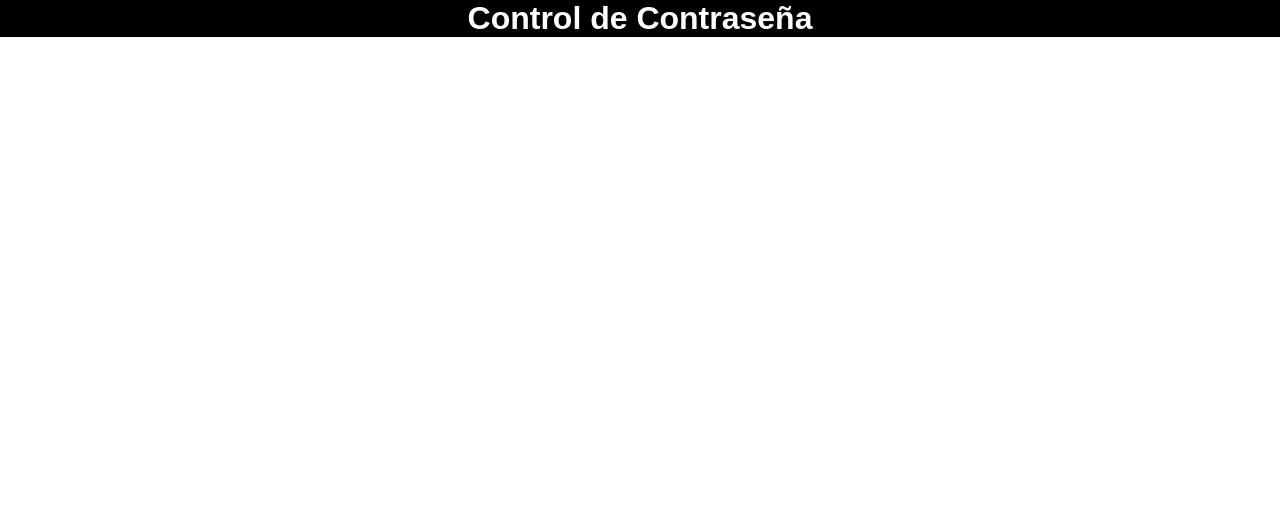
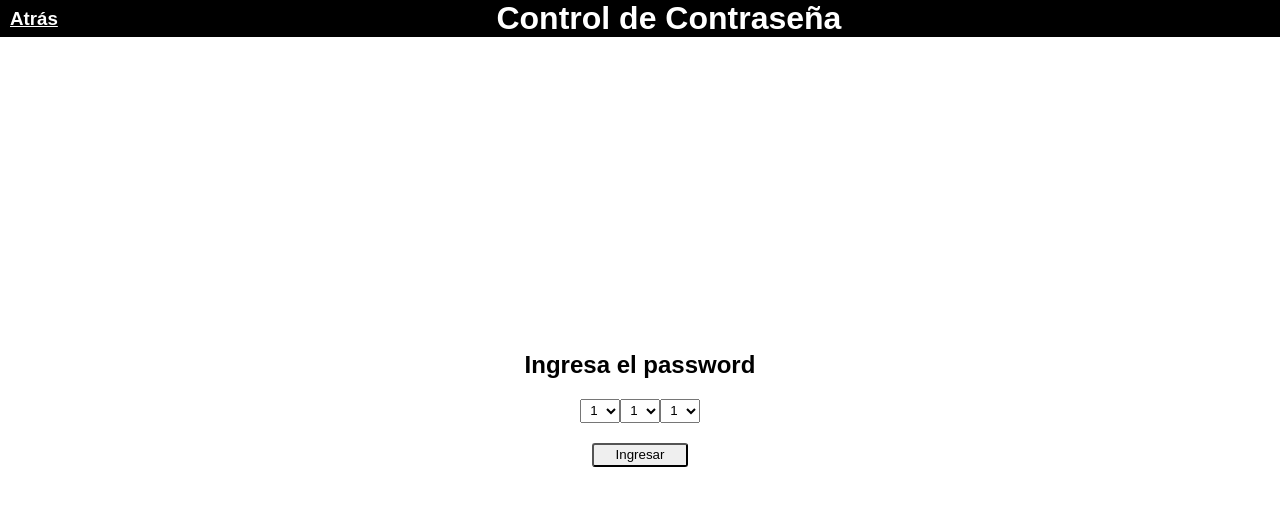
Before and after one commit to ncisanl/03_Desafio_02_Condiciones, a plain HTML site: page password_control.html in a window 1280 px wide. Drawn offline with Linux system fonts and the light colour scheme.

Commit message:
mini desafio control de password

```diff
--- a/assets/css/style.css
+++ b/assets/css/style.css
@@ -116,3 +116,29 @@
   color: black;
   border-radius: 3px;
 }
+
+.header-pass{
+  display: flex;
+  justify-content: center;
+  flex-direction: row;
+}
+
+.header-a-pass{
+  align-content: center;
+  margin-left: 10px;
+  color: white;
+}
+
+.header-h1-pass{
+  margin-inline-end: auto;
+  margin-left: auto;
+}
+
+.select-style {
+  width: 2.5rem;
+  height: 1.5rem;
+}
+
+.PPass {
+  margin-top: 20px;
+}
--- a/assets/js/script.js
+++ b/assets/js/script.js
@@ -1,13 +1,6 @@
 hasBorder = false;
-totalSticker = 0;
-stickerRainbow = 0;
-stickerDog = 0;
-stickerPizza = 0;
 
 yawningCatImg = document.querySelector("#yawningCatId");
-
-totalStickerSpan = document.querySelector("#totalStickerId");
-totalStickerSpan.innerHTML = totalSticker;
 
 const validateBorder = () => {
   if (hasBorder) {
@@ -25,15 +18,10 @@ const checkSticker = () => {
   let totalStickerDogFinal = document.querySelector("#stickerDogId");
   let totalStickerPizzaFinal = document.querySelector("#stickerPizzaId");
 
-  let contentTotalStickerFinal = Number(totalStickerFinal.innerHTML);
-  let contentTotalStickerRainbowFinal = Number(totalStickerRainbowFinal.value);
-  let contentTotalStickerDogFinal = Number(totalStickerDogFinal.value);
-  let contentTotalStickerPizzaFinal = Number(totalStickerPizzaFinal.value);
-
-  contentTotalStickerFinal =
-    contentTotalStickerRainbowFinal +
-    contentTotalStickerDogFinal +
-    contentTotalStickerPizzaFinal;
+  let contentTotalStickerFinal =
+    Number(totalStickerRainbowFinal.value) +
+    Number(totalStickerDogFinal.value) +
+    Number(totalStickerPizzaFinal.value);
 
   if (contentTotalStickerFinal <= 10) {
     totalStickerFinal.innerHTML = contentTotalStickerFinal;
@@ -41,3 +29,23 @@ const checkSticker = () => {
     totalStickerFinal.innerHTML = "demasiados";
   }
 };
+
+const checkPassword = () => {
+  let checkPassFinal = document.querySelector("#checkPassId");
+  let selectPassOneFinal = document.querySelector("#selectPassOne");
+  let selectPassTwoFinal = document.querySelector("#selectPassTwo");
+  let selectPassTheeFinal = document.querySelector("#selectPassThee");
+
+  let contentSelectPassFinal =
+    selectPassOneFinal.value +
+    selectPassTwoFinal.value +
+    selectPassTheeFinal.value;
+
+  if (contentSelectPassFinal === "911") {
+    checkPassFinal.innerHTML = "password 1 correcto";
+  } else if (contentSelectPassFinal === "714") {
+    checkPassFinal.innerHTML = "password 2 correcto";
+  } else {
+    checkPassFinal.innerHTML = "password incorrecto";
+  }
+};
--- a/password_control.html
+++ b/password_control.html
@@ -8,10 +8,60 @@
     <link rel="stylesheet" href="assets/css/style.css" />
   </head>
   <body class="grid-body">
-    <header class="sect-header">
-      <h1>Control de Contraseña</h1>
+    <header class="sect-header header-pass">
+      <a href="index.html" class="header-a-pass">
+        <h3>Atrás</h3>
+      </a>
+      <h1 class="header-h1-pass">Control de Contraseña</h1>
     </header>
-    <main class="sect-main"></main>
+    <main class="sect-main main-style-sticker">
+      <section>
+        <h2>Ingresa el password</h2>
+      </section>
+      <section class="sect-card">
+        <select id="selectPassOne" class="select-style">
+          <option value="1">1</option>
+          <option value="2">2</option>
+          <option value="3">3</option>
+          <option value="4">4</option>
+          <option value="5">5</option>
+          <option value="6">6</option>
+          <option value="7">7</option>
+          <option value="8">8</option>
+          <option value="9">9</option>
+        </select>
+        <select id="selectPassTwo" class="select-style">
+          <option value="1">1</option>
+          <option value="2">2</option>
+          <option value="3">3</option>
+          <option value="4">4</option>
+          <option value="5">5</option>
+          <option value="6">6</option>
+          <option value="7">7</option>
+          <option value="8">8</option>
+          <option value="9">9</option>
+        </select>
+        <select id="selectPassThee" class="select-style">
+          <option value="1">1</option>
+          <option value="2">2</option>
+          <option value="3">3</option>
+          <option value="4">4</option>
+          <option value="5">5</option>
+          <option value="6">6</option>
+          <option value="7">7</option>
+          <option value="8">8</option>
+          <option value="9">9</option>
+        </select>
+      </section>
+      <section>
+        <button class="button-sticker" onclick="checkPassword()">
+          Ingresar
+        </button>
+      </section>
+      <section class="PPass">
+        <p id="checkPassId"></p>
+      </section>
+    </main>
     <script src="assets/js/script.js"></script>
   </body>
 </html>
```
Also changed, not shown: remove_border.html (+5 -2 lines), stickers.html (+6 -3 lines).
